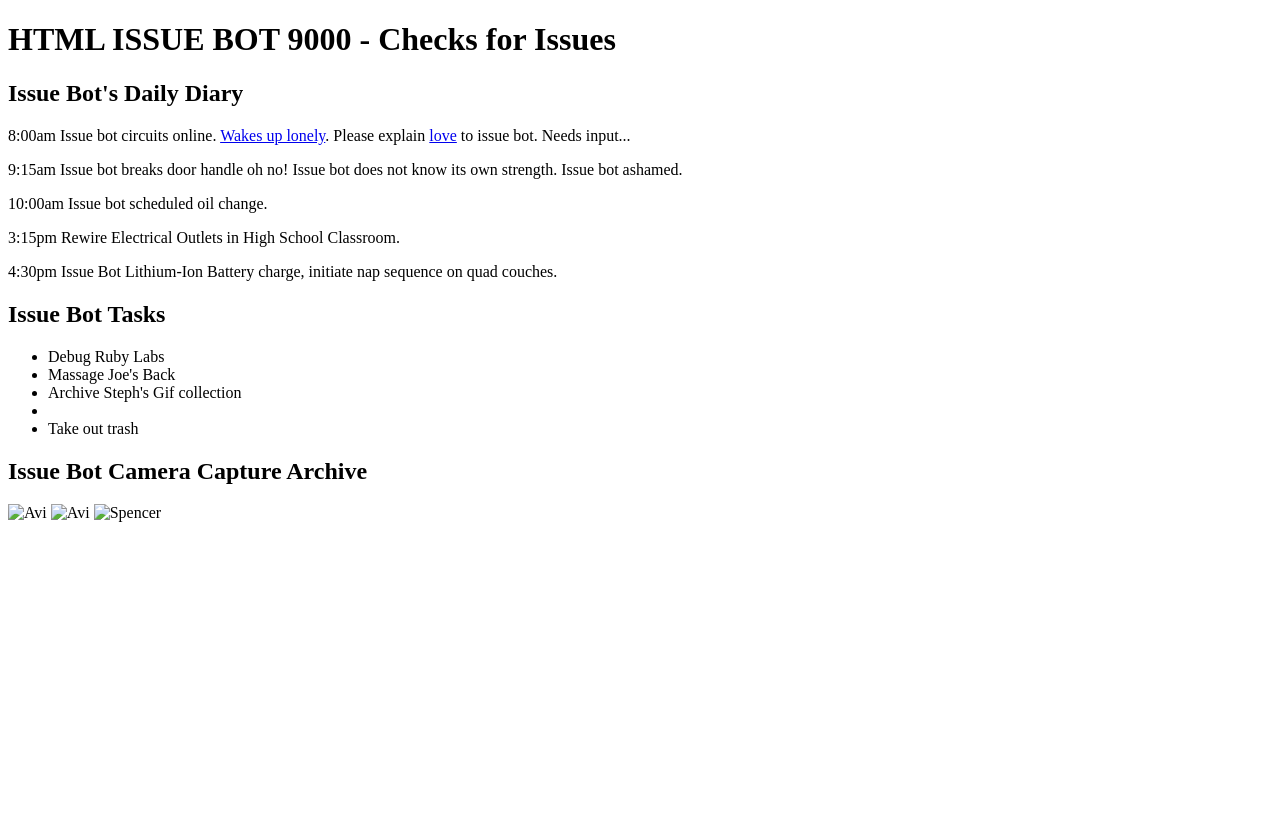
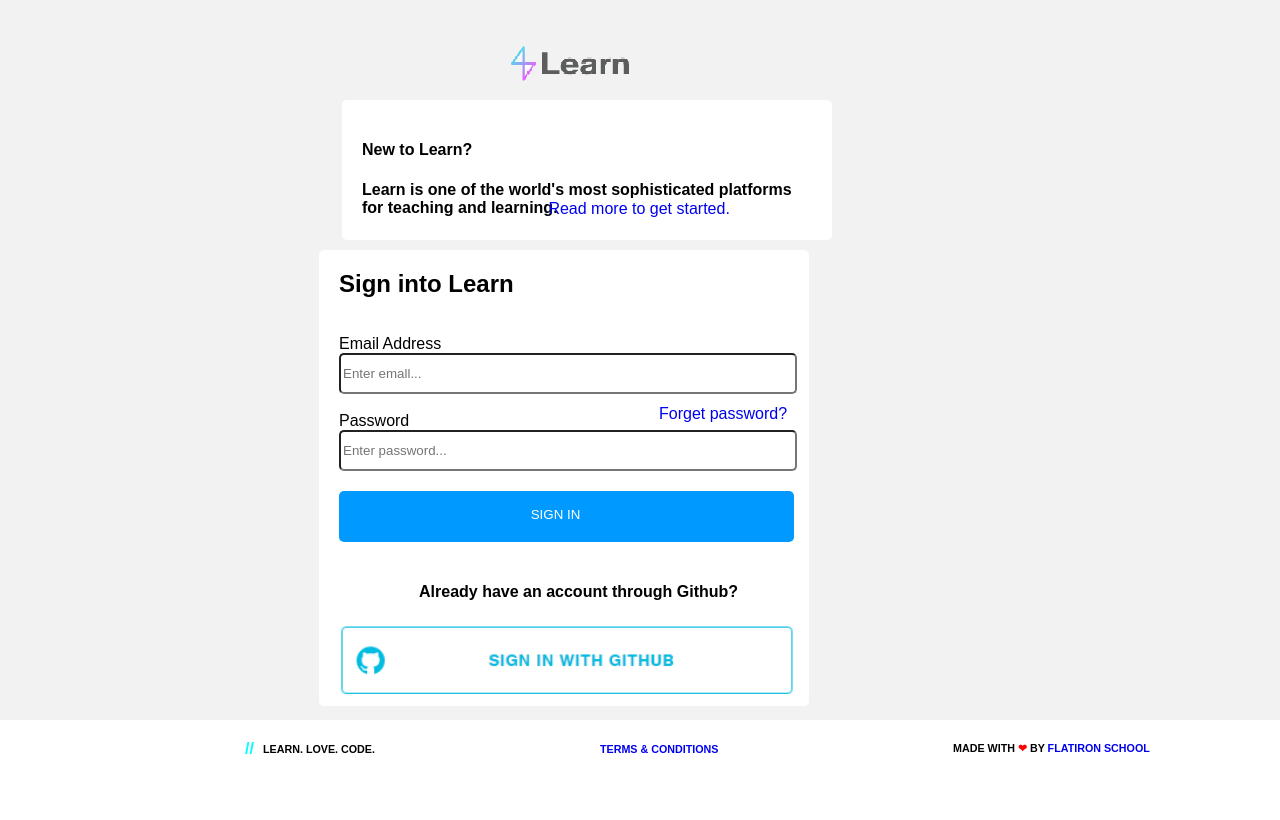
Before and after one commit to omarsuliman/omarsulyman, a plain HTML site: page index.html in a window 1280 px wide. Drawn offline with Linux system fonts and the light colour scheme.

Commit message:
Update index.html

```diff
--- a/index.html
+++ b/index.html
@@ -1,36 +1,52 @@
 <!DOCTYPE html>
-<html lang="en">
+<html>
 <head>
-  <meta charset="UTF-8">
-  <title>HTML ISSUE BOT 9000</title>
+  <title>Learn - Sign In</title>
+  <link rel="stylesheet" href="css/style.css">
 </head>
 <body>
+ <div id="learn">
+  <img src="image/learn pic.png" alt="learn">
+ </div>
+ <div id="about">
+  <h4><font size="3">New to Learn?</h4>
+  <h4>Learn is one of the world's most sophisticated platforms for teaching and learning. </h4>
+ </div>
+ <div class="link">
+  <a style="text-decoration: none;" href="https://flatironschool.com/campuses/online/">Read more to get started.</a>
+ </div>
+ <div class="user">
+  <h2>Sign into Learn</h2>
+ </div>
 
-  <h1>HTML ISSUE BOT 9000 - Checks for Issues</h1>
+ <div class="sec">
+  <form action="process-user.php" method="get">
 
-  <h2>Issue Bot's Daily Diary</h2>
-
-  <p>8:00am Issue bot circuits online. <a href="http://fc06.deviantart.net/fs10/i/2006/153/e/5/sad_strut_robot_walk_by_ikstudio.gif">Wakes up lonely</a>. Please explain <a href="http://www.simplysyndicated.com/wp-content/uploads/2013/04/hott-robot-love-image.jpg">love</a> to issue bot. Needs input...</p>
-  <p>9:15am Issue bot breaks door handle oh no! <span>Issue</span> bot does not know its own strength. Issue bot ashamed.</p>
-  <p> 10:00am Issue bot scheduled oil change.</p>
-  <p>3:15pm Rewire Electrical Outlets in High School Classroom.</p>
-  <p>4:30pm Issue Bot Lithium-Ion Battery charge, initiate nap sequence on quad couches.</p>
-
-  <h2>Issue Bot Tasks</h2>
-
-  <ul>
-    <li>Debug Ruby Labs</li>
-    <li>Massage Joe's Back</li>
-    <li>Archive Steph's Gif collection<li>
-    <li>Take out trash</li>
-  </ul>
-
-  <h2> Issue Bot Camera Capture Archive</h2>
-
-  <img src="images/adam.jpg" alt="Avi">
-  <img src="images/adam.jpg" alt="Avi">
-  <img src="images/spencer.jpg" alt="Spencer">
+    <label for="fname">Email Address</label>
+    <input style="height: 35px;width: 450px;border-radius: 5px;" type="text" size="35" name="Emall Address" placeholder="Enter emall...">
+    <br>
+    <br>
+   <label for="fname">Password</label>
+    <input style="height: 35px;width: 450px;border-radius: 5px;" type="password" size="35" name="password" placeholder="Enter password...">
+    <a style="position: absolute;text-decoration: none;top: 70px;left: 340px; width: 30em;" href="https://learn.co/users/password/reset">Forget password? </a>
+    <br>
+    <div id="a">
+    <input style = "background-color: #0099FF;border: none;color: white;border-radius: 5px;padding: 16px 32px 20px 10px;margin: 20px 0px;cursor: pointer;width: 455px;
+     }" type="submit" name="submit" value="SIGN IN">
+     </div>
+    <h4 style="padding-left: 80px;">Already have an account through Github? </h4>
+    <a " href="https://learn.co/sign_in/github">
+     <img  src="image/git hub pic.png" alt="github bic" style="width: 457px;">
+    </a>
+  </form>
+ </div>
+ <footer>
+ 	<section class="TERMS">
+ 		<div style="margin-left:5%"><b style="color:aqua">//</b><h6 style="position: absolute;bottom: 40px;left: 263px;"> LEARN. LOVE. CODE.</h6></div>
+        <div id="one"><a style="text-decoration: none;" href="https://learn.co/tos" ><h6 style="width: 300px;">TERMS & CONDITIONS</h6></a></div>
+        <div id="two"><h6>MADE WITH <b style="color:red">❤</b> BY <a style="text-decoration: none;" href="https://flatironschool.com/?__hstc=112149531.1378af837dabbbf87796658e43ca74a4.1474788252033.1480112552076.1480115758128.147&__hssc=112149531.4.1480115758128&__hsfp=2433116763" >FLATIRON SCHOOL</h6></a></div>
+ 	</section>
+ </footer>
 
 </body>
-
 </html>
```
